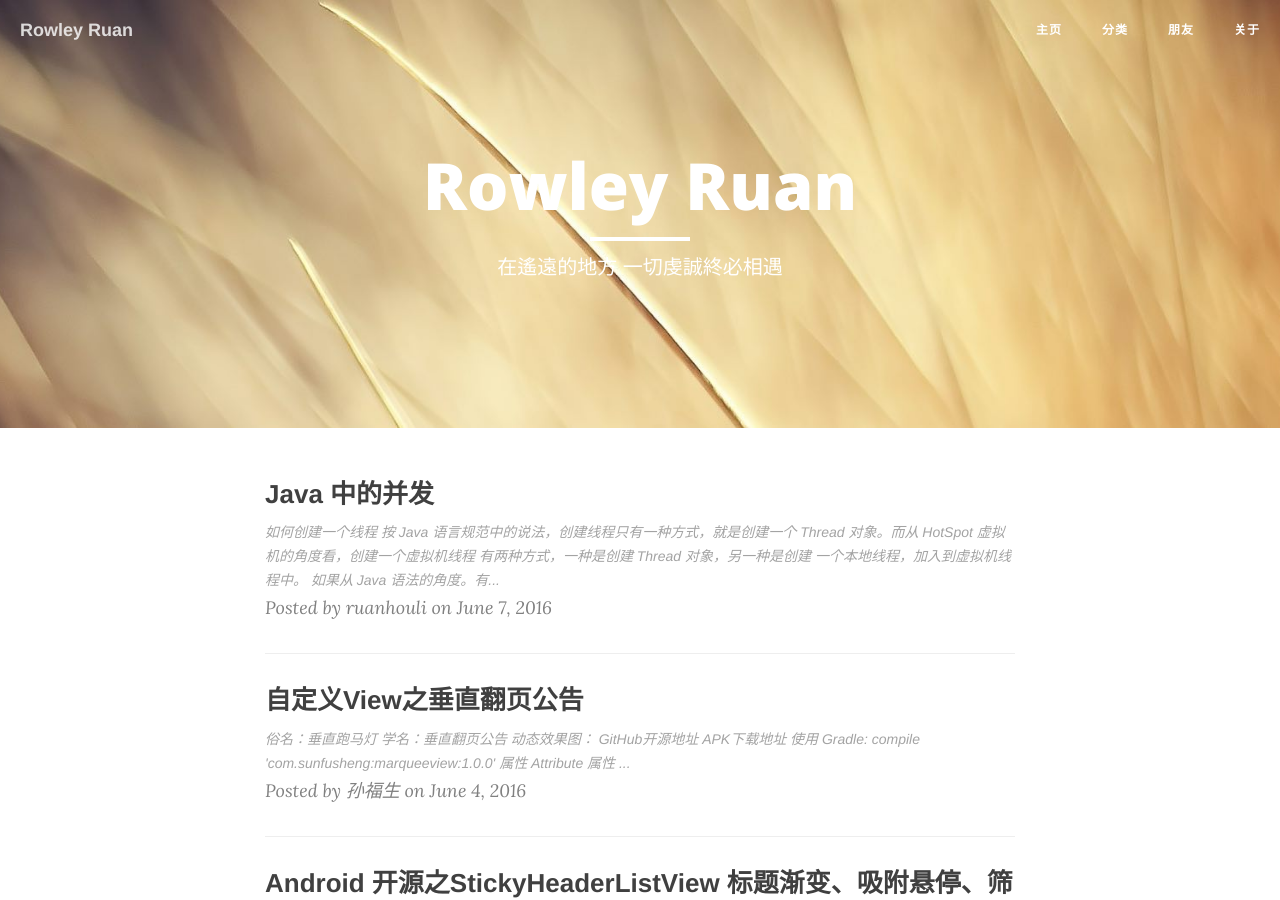
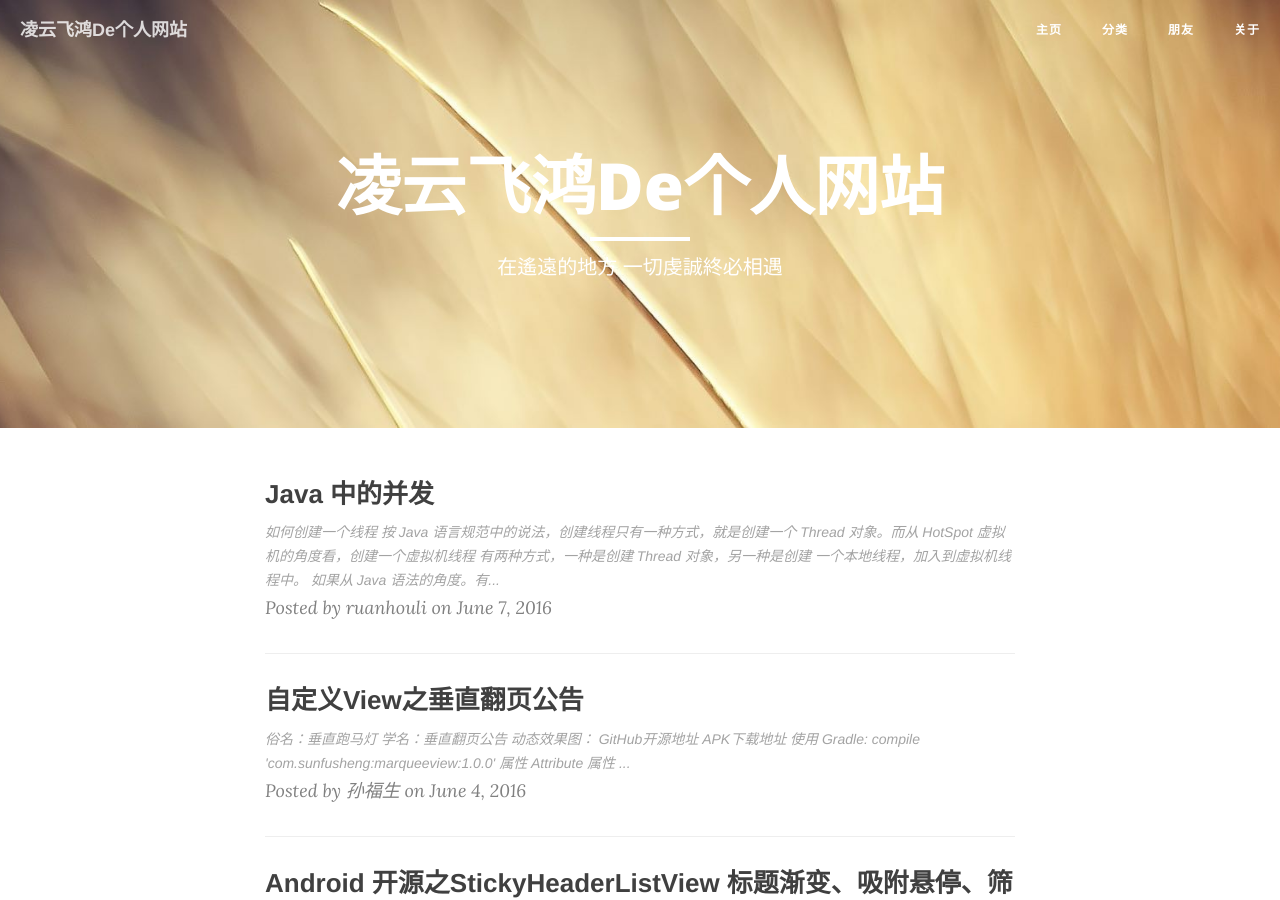
Before and after one commit to ruanHouli/ruanhouli.github.io, a Jekyll site: the page built from index.html, in a window 1280 px wide and 900 px high. Built offline with Jekyll 4.4.1, drawn with Linux system fonts in a browser that asks for light colours; nearby versions of some CDN libraries; the list of posts is cut into pages by our own code.

Commit message:
Update _config.yml

```diff
--- a/_config.yml
+++ b/_config.yml
@@ -1,5 +1,5 @@
 # Site settings
-title: Rowley Ruan
+title: 凌云飞鸿De个人网站
 header-img: "img/autumn2.jpg"
 tagline: "吉光片羽"
 description: "在遙遠的地方 一切虔誠終必相遇"
```
